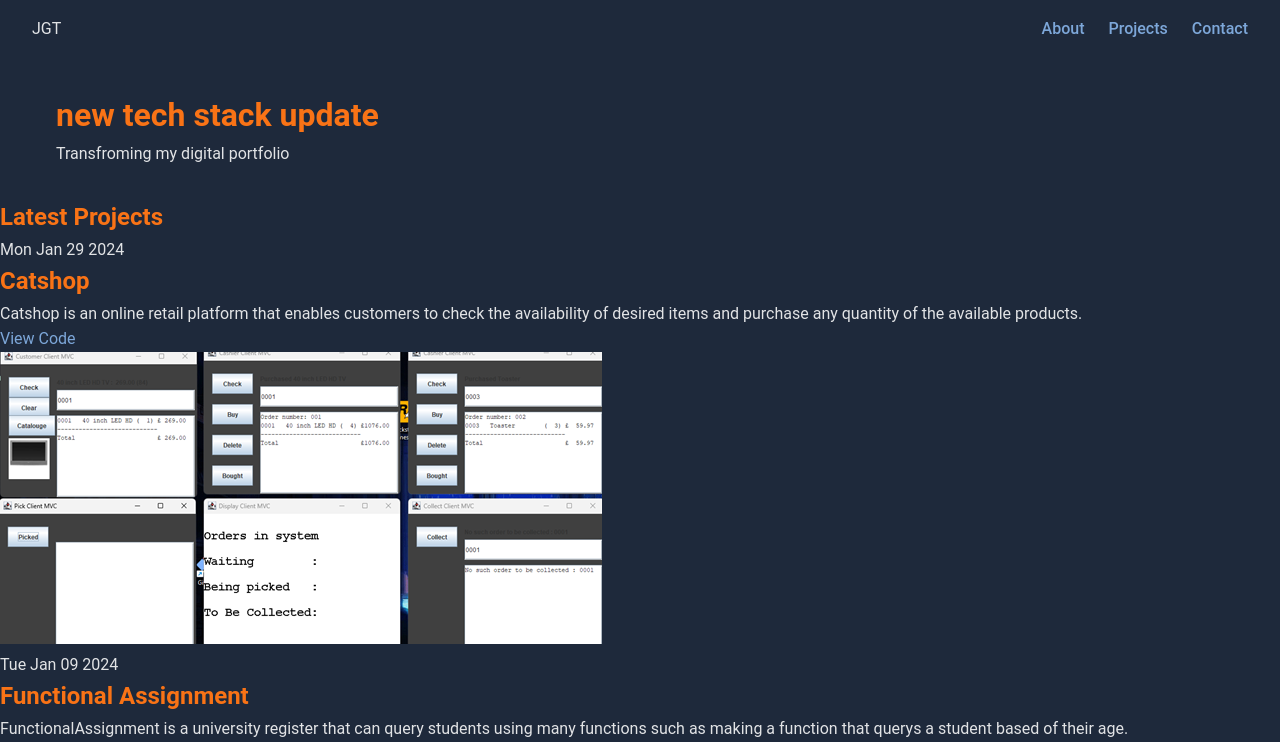
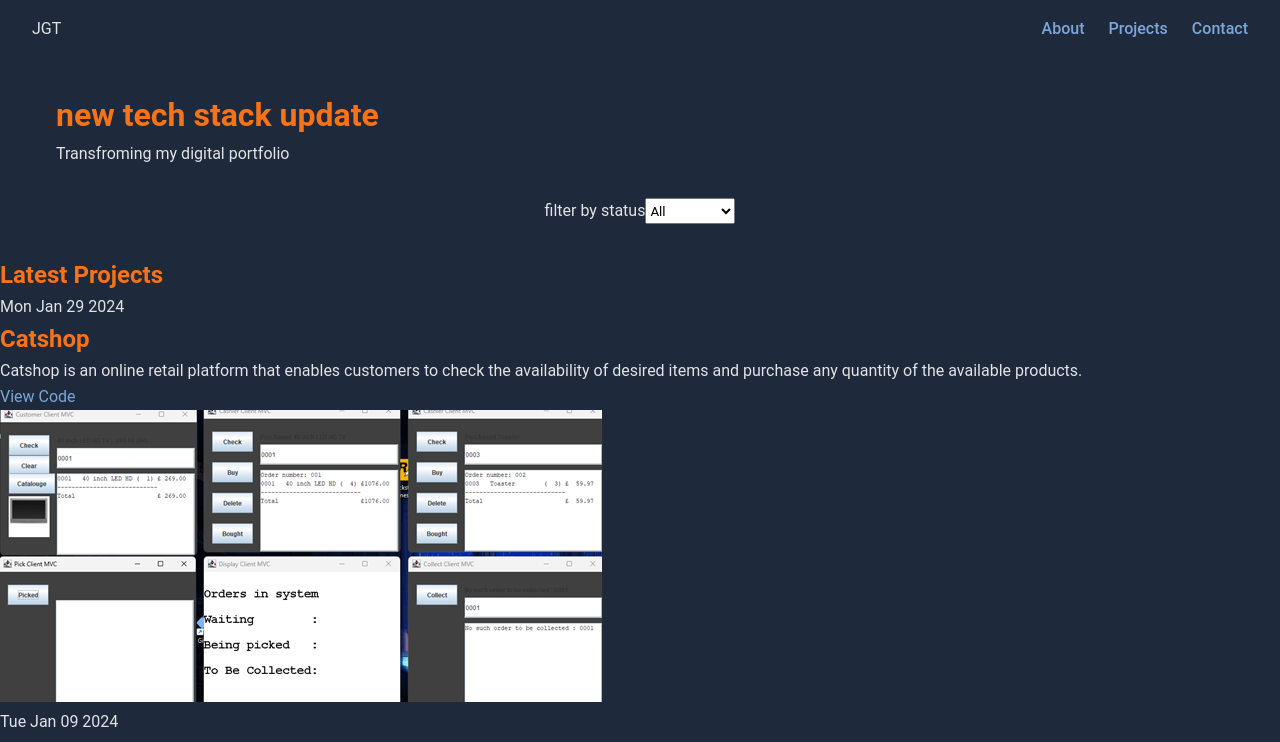
Before and after one commit to ZombiesmasherJT/portfolio, a React (Vite) app in the folder my-portfolio/: page / in a window 1280 px wide. Shown: the top 742 px of the page. Built offline with nearby package versions, Linux system fonts and the light colour scheme.

Commit message:
added filter logic to projects

```diff
--- a/my-portfolio/public/portfolio.json
+++ b/my-portfolio/public/portfolio.json
@@ -5,28 +5,50 @@
       "description": "Catshop is an online retail platform that enables customers to check the availability of desired items and purchase any quantity of the available products.",
       "image": "public/OO Additions.png",
       "date": "2024-01-29",
-      "link": "https://github.com/ZombiesmasherJT/your-catshop-repo"
+      "link": "https://github.com/ZombiesmasherJT/your-catshop-repo",
+      "tools": [
+        "java",
+        "swing"
+      ],
+      "status": "Completed"
     },
     {
       "title": "Functional Assignment",
       "description": "FunctionalAssignment is a university register that can query students using many functions such as making a function that querys a student based of their age.",
       "image": "public/Functional programming.png",
       "date": "2024-01-09",
-      "link": "https://github.com/ZombiesmasherJT/your-functional-assignment-repo"
+      "link": "https://github.com/ZombiesmasherJT/your-functional-assignment-repo",
+      "tools": [
+        "java",
+        "functional programming"
+      ],
+      "status": "Completed"
     },
     {
       "title": "YearoneATM",
       "description": "YearOne ATM is an online ATM java application that allows users to withdraw money from a bank account and be able to go into an arranged overdraft.",
       "image": "public/ATMM.png",
       "date": "2023-05-13",
-      "link": "https://github.com/ZombiesmasherJT/your-yearoneatm-repo"
+      "link": "https://github.com/ZombiesmasherJT/your-yearoneatm-repo",
+      "tools": [
+        "java",
+        "swing"
+      ],
+      "status": "Completed"
     },
     {
       "title": "Portfolio",
       "description": "This is the repository of my simple portfolio website code which I plan to update using dev tools and frameworks.",
       "image": "public/Picture9.png",
       "date": "2024-05-13",
-      "link": "https://github.com/ZombiesmasherJT/your-portfolio-repo"
+      "link": "https://github.com/ZombiesmasherJT/your-portfolio-repo",
+      "tools": [
+        "React",
+        "html",
+        "css",
+        "javascript"
+      ],
+      "status": "In progress"
     }
   ]
 }
--- a/my-portfolio/src/App.css
+++ b/my-portfolio/src/App.css
@@ -143,3 +143,10 @@ a:hover {
     height: 120px;
   }
 }
+
+
+.filter {
+  display: flex;
+  justify-content: center;
+  margin-bottom: 2rem;
+}
--- a/my-portfolio/src/components/Projects.jsx
+++ b/my-portfolio/src/components/Projects.jsx
@@ -1,7 +1,9 @@
 import { useEffect, useState } from "react";
+
 
 function Projects() {
     const [projects, setProjects] = useState([]);
+    const [filterStatus, setFilterStatus] = useState("all");
 
     useEffect(() => {
         fetch("/portfolio.json")
@@ -11,10 +13,27 @@ function Projects() {
 
     }, []);
 
+    const filteredProjects = projects.filter((project) => {
+        return filterStatus === "all" || project.status === filterStatus;
+    });
+
+
+
     return (
         <section className="projectContainer">
+            <div className="filter">
+                <label>filter by status</label>
+
+                <select onChange={(e) => setFilterStatus(e.target.value)}>
+                    <option value="all">All</option>
+                    <option value="Completed">Completed</option>
+                    <option value="In progress">In Progress</option>
+
+                </select>
+            </div>
+
             <h2 className="headerText">Latest Projects</h2>
-            {projects.map((project, index) => (
+            {filteredProjects.map((project, index) => (
                 <div className="projectItem" key={index}>
                     <div>
                         <span className="darkerText">{new Date(project.date).toDateString()}</span>
@@ -33,5 +52,4 @@ function Projects() {
     );
 }
 
-
 export default Projects;
```
